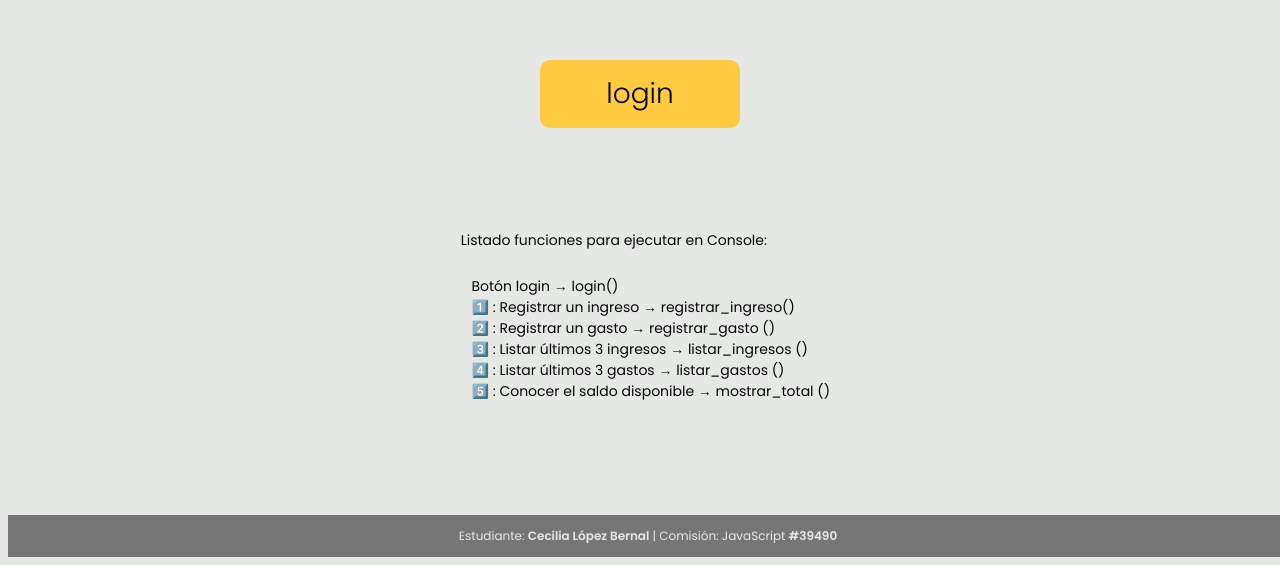
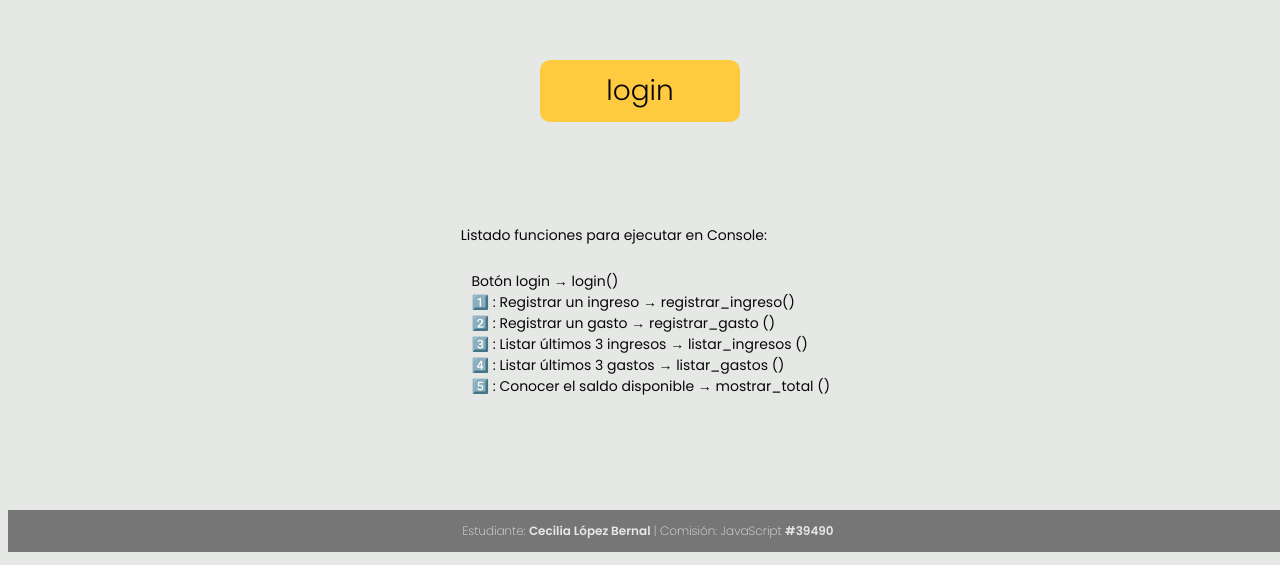
Before and after one commit to cecilopezbernal/guole, a plain HTML site: page index.html in a window 1280 px wide. Shown: the part 248-813 px from the top of the page. Drawn offline with Linux system fonts and the light colour scheme.

Commit message:
Primera entrega, estructura y funcionalidades muy básicas

```diff
--- a/css/style.css
+++ b/css/style.css
@@ -23,7 +23,9 @@ button{
     background-color: #FDCA40;
     border: none;
     margin: auto;
-    padding: 1% 5%;
+    padding-top: 10px;
+    padding-bottom: 10px;
+    color: #080708;
 }
 
 .caja_funciones {
@@ -37,6 +39,7 @@ ul {
     width: 100%;
 }
 
+
 footer {
     background-color: #080708;
     opacity: 0.5;
@@ -45,4 +48,6 @@ footer {
     width: 100vw;
     font-size: 12px;
     text-align: center;
+    font-weight: 200;
+
 }
```
